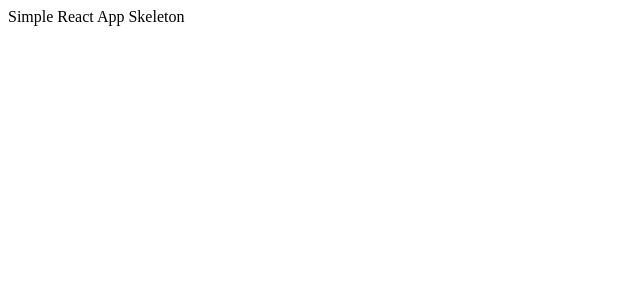
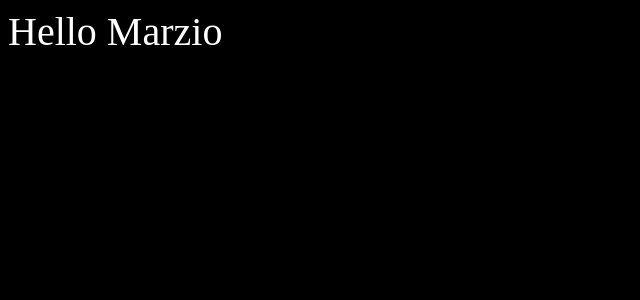
Before and after one commit to jvas28/react-mobx-todolist, a React app: page / in a window 1280 px wide. Shown: the top 300 px of the page, without its empty margins (0-640 px from the left). Built offline with nearby package versions, Linux system fonts and the light colour scheme.

Commit message:
Spread Objects

```diff
--- a/package.json
+++ b/package.json
@@ -4,7 +4,7 @@
   "description": "React App Skeleton",
   "main": "index.js",
   "scripts": {
-    "start": "webpack-dev-server --content-base public/",
+    "start": "webpack-dev-server --content-base public/ --open",
     "build": "webpack -w"
   },
   "author": "Julio Vásconez",
@@ -23,6 +23,7 @@
   "devDependencies": {
     "babel-plugin-transform-class-properties": "^6.24.1",
     "babel-plugin-transform-decorators-legacy": "^1.3.4",
+    "babel-plugin-transform-object-rest-spread": "^6.26.0",
     "file-loader": "^0.11.2",
     "postcss-loader": "^2.0.6",
     "url-loader": "^0.5.9"
--- a/src/App.js
+++ b/src/App.js
@@ -1,12 +1,13 @@
 import ReactDOM from 'react-dom'
 import React from 'react';
+import "./app.css";
 export default class App extends React.Component {
   constructor(props) {
     super(props);
   }
   render() {
     return (
-      <div>Simple React App Skeleton</div>
+      <div className="saludo" >Hello Marzio</div>
     );
   }
 }
--- /dev/null
+++ b/src/app.css
@@ -0,0 +1,7 @@
+html{
+	background: black;
+	color:white;
+}
+.saludo{
+	font-size: 40px;
+}
--- a/webpack.config.js
+++ b/webpack.config.js
@@ -13,7 +13,7 @@
         loader: 'babel-loader',
         query: {
           presets: ['react', 'es2015'],
-          plugins: [ "transform-class-properties","transform-decorators-legacy"],
+          plugins: [ "transform-class-properties","transform-decorators-legacy","transform-object-rest-spread"],
         }
       },
       {
```
Also changed, not shown: 1 other file (tests, documents, lock files or other folders).
